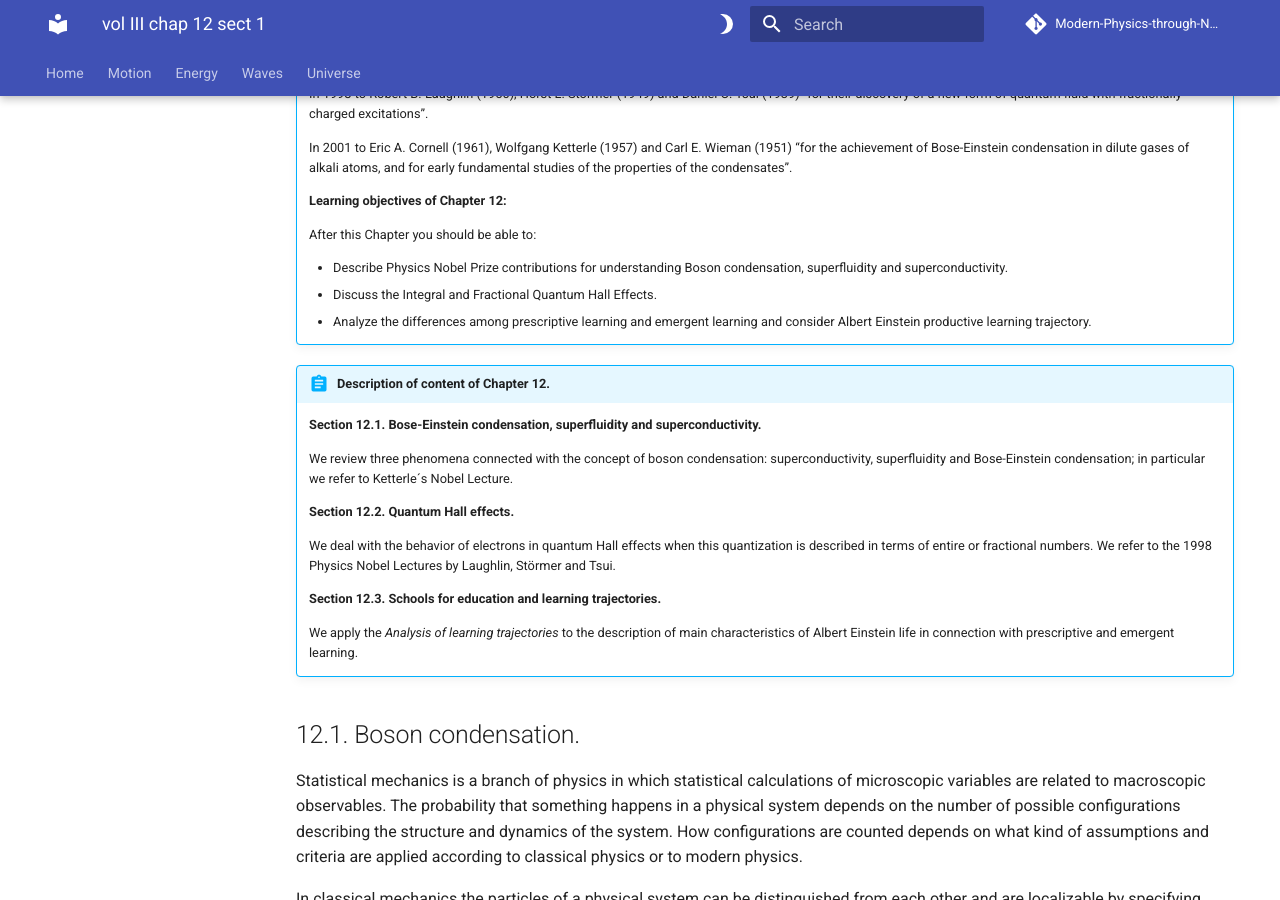
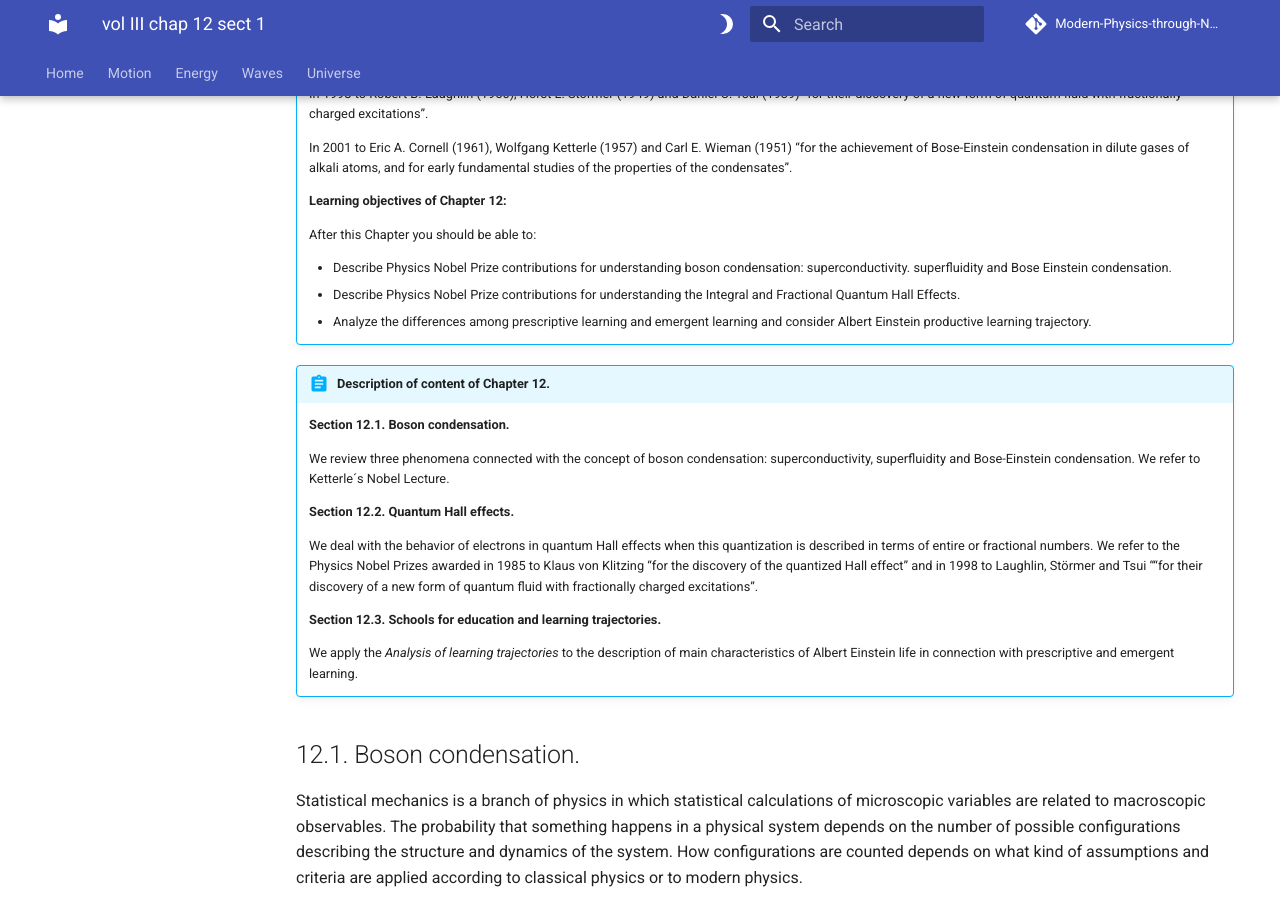
Before and after one commit to modphysnobel/modphysnobel.github.io, an MkDocs documentation site: the page built from docs/vol-III/vol-III-chap-12-sect-1.md, in a window 1280 px wide and 900 px high, scrolled down 569 px. Built offline with MkDocs 1.6.1 and Material for MkDocs 9.7.7, drawn with Linux system fonts in a browser that asks for light colours; some web fonts are replaced; comment, search, counter and statistics services are not loaded.

Commit message:
Update vol-III-chap-12-sect-1.md

```diff
--- a/docs/vol-III/vol-III-chap-12-sect-1.md
+++ b/docs/vol-III/vol-III-chap-12-sect-1.md
@@ -27,19 +27,20 @@
 
 	After this Chapter you should be able to:
 
-	- Describe Physics Nobel Prize contributions for understanding Boson condensation, superfluidity and superconductivity.
-	- Discuss the Integral and Fractional Quantum Hall Effects.
+	- Describe Physics Nobel Prize contributions for understanding boson condensation: superconductivity. superfluidity and Bose Einstein condensation.
+	- Describe Physics Nobel Prize contributions for understanding the Integral and Fractional Quantum Hall Effects.
 	- Analyze the differences among prescriptive learning and emergent learning and consider Albert Einstein productive learning trajectory.
+
 
 !!! abstract "Description of content of Chapter 12."
 
-	**Section 12.1. Bose-Einstein condensation, superfluidity and superconductivity.**
+	**Section 12.1. Boson condensation.**
 
-	We review three phenomena connected with the concept of boson condensation: superconductivity, superfluidity and Bose-Einstein condensation; in particular we refer to Ketterle´s Nobel Lecture.
+	We review three phenomena connected with the concept of boson condensation: superconductivity, superfluidity and Bose-Einstein condensation. We refer to Ketterle´s Nobel Lecture.
 
 	**Section 12.2. Quantum Hall effects.**
 
-	We deal with the behavior of electrons in quantum Hall effects when this quantization is described in terms of entire or fractional numbers. We refer to the 1998 Physics Nobel Lectures by Laughlin, Störmer and Tsui.
+	We deal with the behavior of electrons in quantum Hall effects when this quantization is described in terms of entire or fractional numbers. We refer to the Physics Nobel Prizes awarded in 1985 to Klaus von Klitzing “for the discovery of the quantized Hall effect” and in 1998 to Laughlin, Störmer and Tsui ““for their discovery of a new form of quantum fluid with fractionally charged excitations”.
 
 	**Section 12.3. Schools for education and learning trajectories.**
 
```
